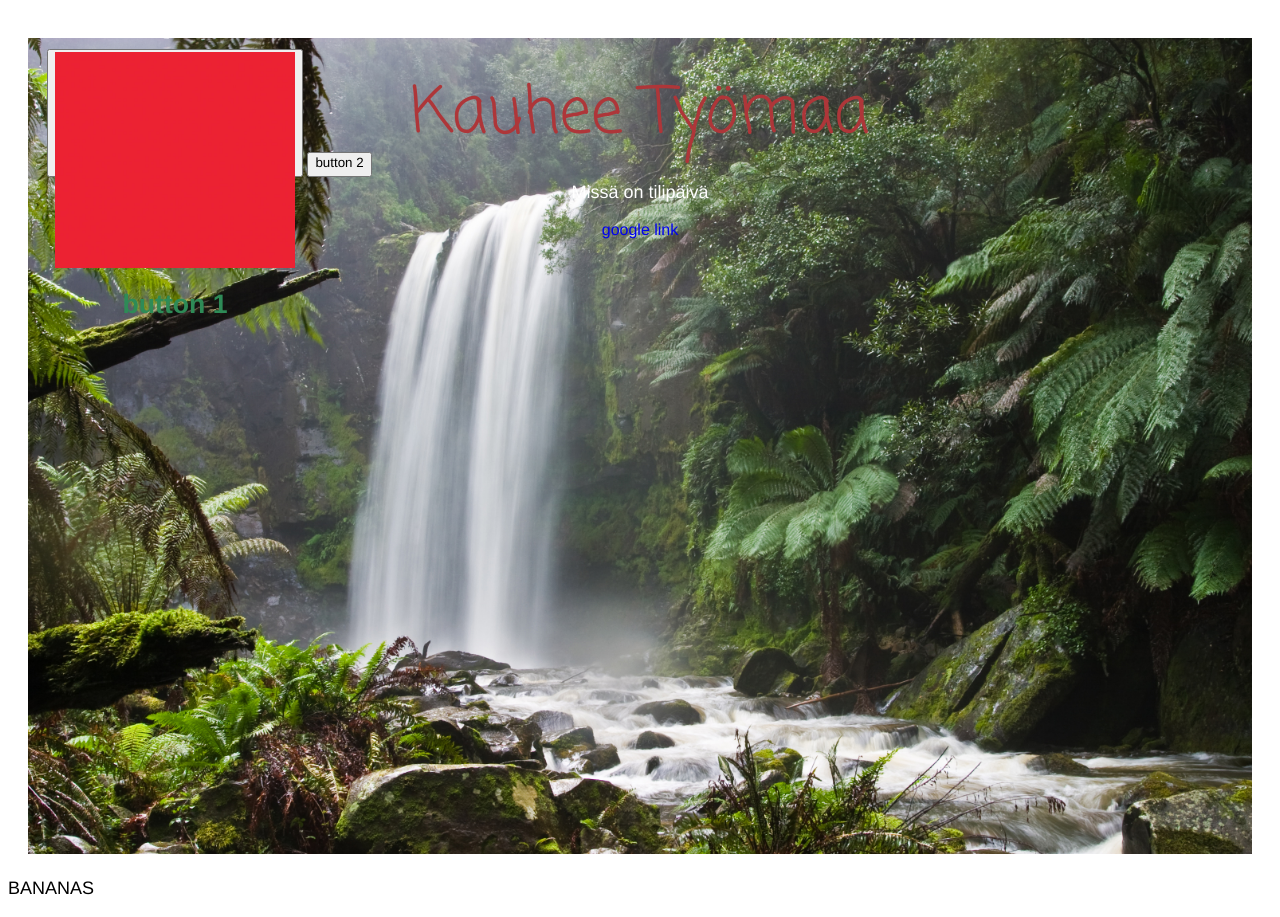
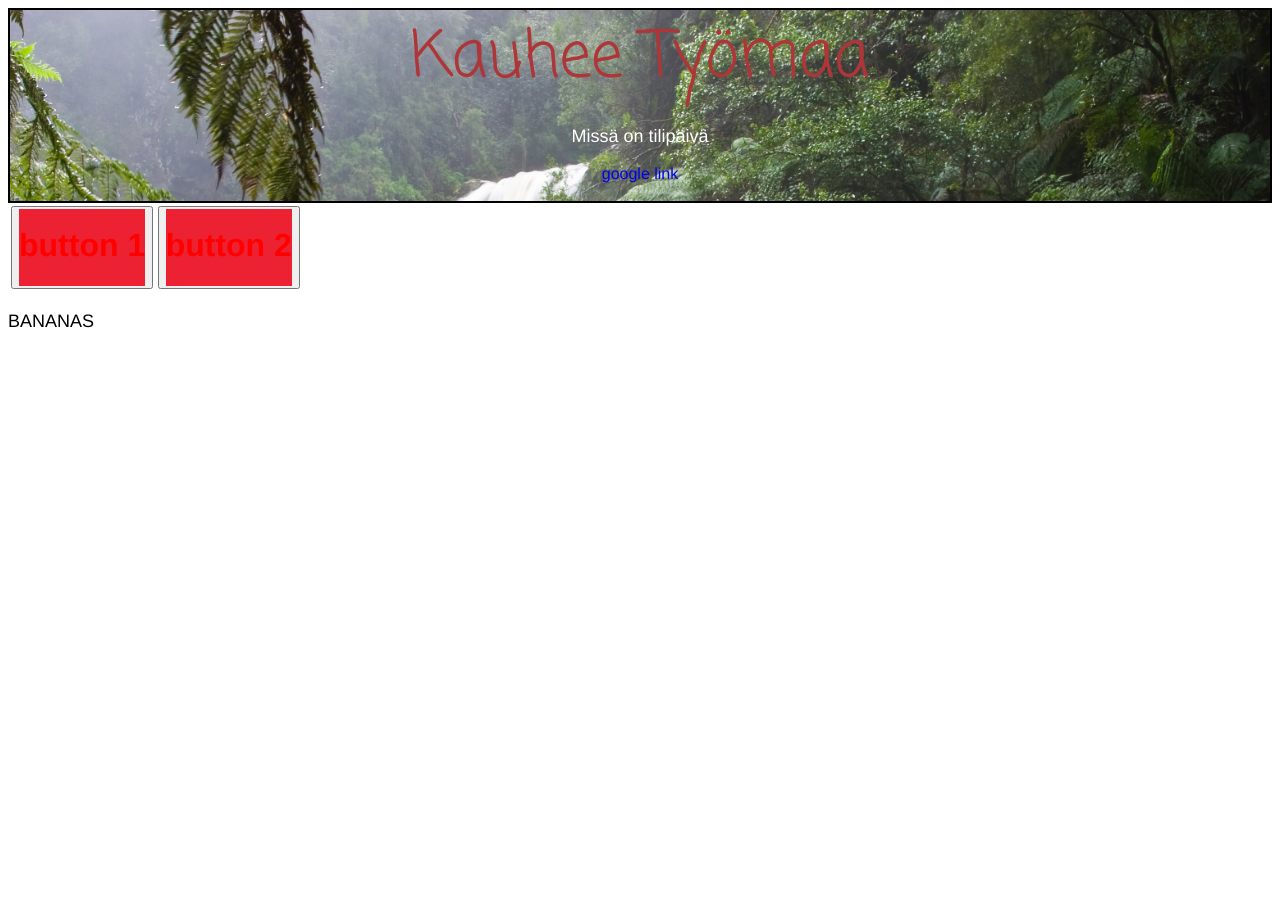
Before and after one commit to KiDoCo/Portfolio, a PHP site: page / in a window 1280 px wide. After the commit the page ends 328 px from the top, so only its background shows below. Run offline with PHP 8.4, Linux system fonts and the light colour scheme; lists and menus that the app fills with data are empty.

Commit message:
Fixed header

```diff
--- a/Resources/CSS/BackGround.css
+++ b/Resources/CSS/BackGround.css
@@ -9,6 +9,16 @@
 	}
 }
 
+@keyframes rainbow{
+  0%{color: orange;}
+  10%{color: purple;}
+	20%{color: red;}
+	40%{color: yellow;}
+	60%{color: green;}
+	100%{color: blue;}
+	100%{color: orange;}
+}
+
 .TextBackground{
 
     font-family: 'Coming Soon';
@@ -16,3 +26,8 @@
 	animation: asdf 0.5s infinite;
 
 }
+
+.Background {
+	font-size : 32px;
+	animation: rainbow 0.5s infinite;
+}
--- a/Resources/CSS/Container.css
+++ b/Resources/CSS/Container.css
@@ -1,26 +1,17 @@
 /*attribute modifications*/
 
-header{
-	float: left;
-	max-width: 30%
-	max-height : 300px;
-	background: url('file:///C:/Users/userid/desktop/f/pic.jpg') no-repeat center center fixed;
-	padding: 20px;
+
+
+.container : header{
+	position : relative;
 	text-align: center;
 	font-family: "Courier New",Helvetica;
-	width: auto;
-	height: auto;
+	width: 30%;
+	height: 10%;
 
 }
 
-img  {
-	border: none
-	padding 5px;
-	max-width: 100%;
-	height: auto;
-}
-
-button {
+ .container : button {
 	width : auto;
     height : auto;
 	max-height: 128px;
@@ -28,20 +19,56 @@ button {
 
 }
 
+ .container : table, th{
+padding: 8px;
+
+}
+
+.dropdown-content > ul{
+text-align: center;
+}
+
+.dropdown-content > ul > li {
+	display: inline-block;
+	margin-left: 15px;
+	position: relative;
+}
+
+.dropdown-content > ul > li > a {
+
+    color: rgb(160,160,160);
+
+    font-family: Verdana, 'Lucida Grande';
+
+    font-size: 14px;
+
+    line-height: 70px;		/* This bit chances the size of the text on the main heading */
+
+    padding: 15px 24px;		/* This is the padding between the different titles */
+}
+
+
 /*Classes*/
 
 .container {
     position: relative;
     text-align: center;
-    color: white;
+	background-size : cover;
+	border : 2px solid black;
+	color : #FFFFFF;
+	background-image : url("../Images/Hopetoun_falls.jpg");
+	background-repeat : repeat-x;
 }
-
 
 .dropdown {
 	position: relative;
 	display : inline-block;
 	float: left;
+	text-align: center;
 	cursor: pointer;
+	background-image : url("../Images/testbutton.jpg");
+	vertical-align: middle;
+
 }
 
 .dropdown:not(:last-child){
@@ -55,18 +82,16 @@ button {
 }
 
 .dropdown-content{
-	display : none;
-	position : absolute;
-	background-color : # f90000;
+	display: none;
+	margin-left: 15px;
+	position : relative;
 	min-width: 160px;
-	box-shadow: 0px 8px 16px 0px rgba(0,0,0,0.4);
-	padding 12px 16px;
-	z-index: 1;
+	box-shadow: 0px 0px 32px 0px rgba(0,0,0,0.4);
 }
 
 .dropdown:hover .dropdown-content{
-	display: block;
-    background-color: #ff2300;
+	display: inline-block;
+    background-color: #FFFFFF;
 }
 
 .bottom-left {
@@ -93,6 +118,13 @@ button {
     right: 16px;
 }
 
+.mid-left {
+position : absolute;
+top: 15%;
+left: 0%;
+}
+
+
 .centered {
     position: absolute;
     top: 15%;
--- a/index.html
+++ b/index.html
@@ -8,41 +8,35 @@
 <link href="./Resources/CSS/ImageTextOverlay.css" type="text/css"rel="stylesheet">
 <link href="./Resources/CSS/Container.css" rel="stylesheet">
 <link href="./Resources/CSS/BackGround.css" rel="stylesheet">
-
 </head>
-<body>
-
-
-
 <header>
-
-<div class= "container">
-	<img src="Resources/Images/Hopetoun_falls.jpg" alt="Snow">
-	<div class = "centered">
+<div class="container">
 	<div class ="TextBackground" > Kauhee Työmaa </div>
 <p>Missä on tilipäivä</p>
 <a href="https://www.google.com/" target="_blank"<p> google link</p></a>
+	<div class= "bottom-left">
+
 </div>
+</div>
+</header>
 
-
-
-	<div class= "top-left">
+<body>
 	<table style: 100%>
 	<tr>
-	 <th rowspan= "5" null >
-		 <button style = "width:33,3%">
+	 <th rowspan= "10"  >
+		 <button>
 		 <div class="dropdown">
-		 <img src = "./Resources/Images/testbutton.jpg" alt="test button image" width : 50%  text-align="right" >
-<h1>button 1</h1>
-
-		 			<div class = "dropdown-content">
-				<p> Faggot </p>
-			</div>
+		 <h1><div class="Background">button 1</div></h1>
+		 			<li class = "dropdown-content">
+					<ul>
+				 <li class = "dropdown-content"><p> Faggot</p> </li>
+				</li>
+			</ul>
 			</div>
 			</button>
-					 <button style = "width:33,3%">
+<button>
 <div class="dropdown">
-			button 2
+<h1><div class="Background">button 2</div></h1>
 <div class = "dropdown-content">
 <p> Eikö toimi hähää </p>
 </div>
@@ -51,21 +45,8 @@
 </th>
 </tr>
 </table>
-		</div>
-
-	</div>
-</div>
-
-
-</header>
-
 <article>
-
 <p> BANANAS </p>
-
 </article>
-
-
-
 </body>
 </html>
```
Lines whose indentation alone changed are shown as unchanged.
